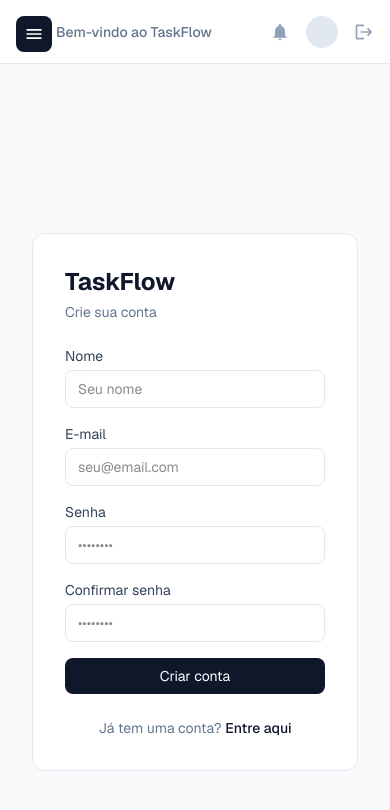
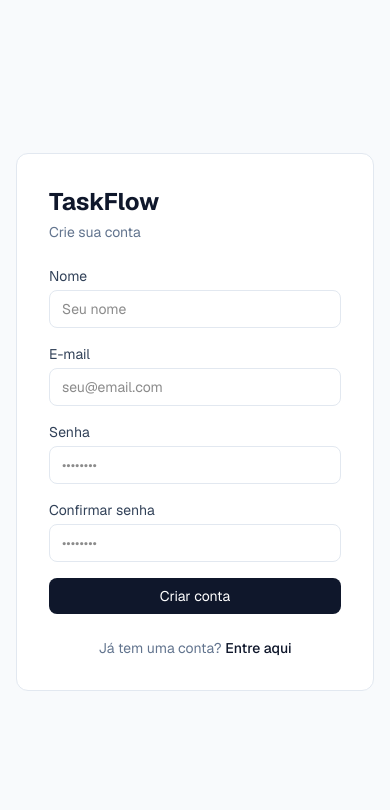
Before and after one commit to CaioMiranda12/taskflow-interface, a Next.js app: page /register in a window 390 px wide. Shown: the top 810 px of the page. Built offline with nearby package versions, Linux system fonts and the light colour scheme; no server answers.

Commit message:
fix: add AppInitializer to private layout to fix board page reload bug

```diff
--- /dev/null
+++ b/src/app/(private)/layout.tsx
@@ -0,0 +1,22 @@
+import { Sidebar } from "@/components/Sidebar";
+import { Header } from "@/components/Header";
+import { AppInitializer } from "@/components/AppInitializer";
+
+export default function PrivateLayout({
+  children,
+}: {
+  children: React.ReactNode;
+}) {
+  return (
+    <div className="flex h-screen overflow-hidden">
+      <Sidebar />
+      <div className="flex flex-col flex-1 overflow-hidden">
+        <Header />
+        <AppInitializer />
+        <main className="flex-1 overflow-y-auto bg-slate-50 p-4 md:p-6">
+          {children}
+        </main>
+      </div>
+    </div>
+  );
+}
--- a/src/app/layout.tsx
+++ b/src/app/layout.tsx
@@ -1,7 +1,5 @@
 import type { Metadata } from "next";
 import { Geist } from "next/font/google";
-import { Sidebar } from "@/components/Sidebar";
-import { Header } from "@/components/Header";
 import { QueryProvider } from "@/contexts/QueryProvider";
 import { Toaster } from "sonner";
 import "./globals.css";
@@ -22,15 +20,7 @@ export default function RootLayout({
     <html lang="pt-BR">
       <body className={geist.className}>
         <QueryProvider>
-          <div className="flex h-screen overflow-hidden">
-            <Sidebar />
-            <div className="flex flex-col flex-1 overflow-hidden">
-              <Header />
-              <main className="flex-1 overflow-y-auto bg-slate-50 p-4 md:p-6">
-                {children}
-              </main>
-            </div>
-          </div>
+          {children}
           <Toaster richColors position="bottom-right" />
         </QueryProvider>
       </body>
--- /dev/null
+++ b/src/components/AppInitializer.tsx
@@ -0,0 +1,8 @@
+"use client";
+
+import { useTasks } from "@/hooks/useTasks";
+
+export function AppInitializer() {
+  useTasks();
+  return null;
+}
```
Also changed, not shown: src/app/(private)/board/page.tsx (renamed from src/app/board/page.tsx), src/app/(private)/page.tsx (renamed from src/app/page.tsx), src/app/(private)/tasks/[id]/page.tsx (renamed from src/app/tasks/[id]/page.tsx), src/app/(private)/tasks/page.tsx (renamed from src/app/tasks/page.tsx).
